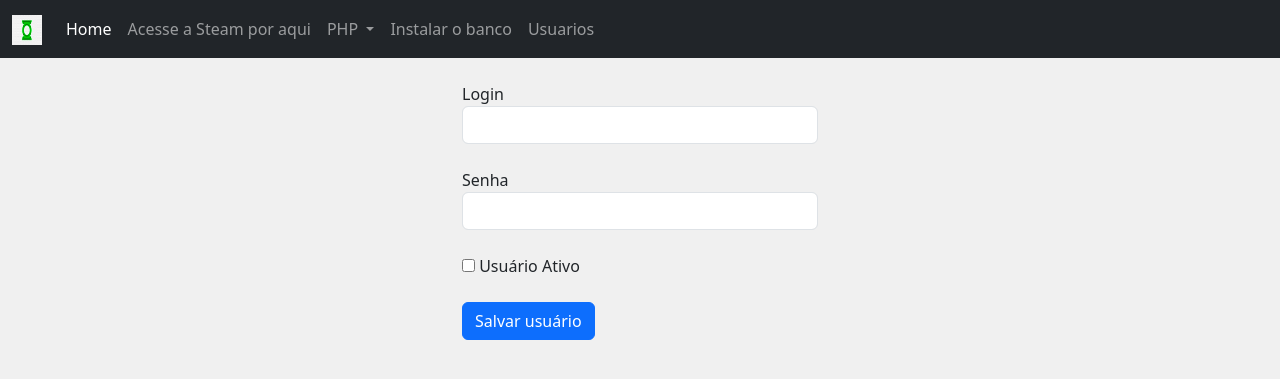
After one commit to Murillo-PP/PWIIB, a PHP site: page /novo_usuario.php in a window 1280 px wide. The commit adds this page. Shown: the top 379 px of the page. Run offline with PHP 8.4, Linux system fonts and the light colour scheme.

Commit message:
Inicio do cadastro do usuario

```diff
--- a/Usuarios.php
+++ b/Usuarios.php
@@ -13,8 +13,6 @@
     //todos os usuários do banco de dados
     $usuarios = $repo->buscarTodos();
 
-
-
 ?>
 
 <div class="row">
@@ -27,7 +25,7 @@
             <div class="card-body">
                 <div class="row">
                     <div class="col-4">
-                        <a class="btn btn-success">
+                        <a href="novo_usuario.php" class="btn btn-success">
                             Novo usuário
                         </a>
                     </div>
--- a/cabecalho.php
+++ b/cabecalho.php
@@ -18,6 +18,30 @@
             margin-left: auto;
             margin-right: auto;
       }
+
+      .btn-color {
+              background-color: #0e1c36;
+              color: #fff;
+          }
+
+      .profile-image-pic {
+              height: 200px;
+              width: 200px;
+              object-fit: cover;
+          }
+
+      body {
+              background-color: #F0F0F0;
+          }
+
+      .cardbody-color {
+              /*background-color: #ebf2fa;*/
+              background-color: #17458F;
+          }
+
+      a {
+              text-decoration: none;
+          }
     </style>
 
 </head>
@@ -36,31 +60,34 @@
           <a class="nav-link active" aria-current="page" href="index.php">Home</a>
         </li>
         <li class="nav-item">
-          <a class="nav-link" href="#">Link</a>
+        <a class="nav-link" href="https://store.steampowered.com/" > Acesse a Steam por aqui </a>
         </li>
         <li class="nav-item dropdown">
           <a class="nav-link dropdown-toggle" href="#" role="button" data-bs-toggle="dropdown" aria-expanded="false">
             PHP
           </a>
           <ul class="dropdown-menu">
-          <li><a class="dropdown-item" href="variavel.php">Variavel</a></li>
+            <li><a class="dropdown-item" href="professores.php">Professores</a></li>
             <li><a class="dropdown-item" href="if.php">if</a></li>
             <li><a class="dropdown-item" href="while.php">While</a></li>
             <li><a class="dropdown-item" href="for.php">for</a></li>
             <li><a class="dropdown-item" href="array.php">array/vetor</a></li>
             <li><a class="dropdown-item" href="switch.php">switch</a></li>
             <li><a class="dropdown-item" href="login.php">Login</a></li>
-            <li><a class="dropdown-item" href="Usuarios.php">Usuarios</a></li>
           </ul>
+        </li><!--Fim do menu dropdonw -->
+        <li class="nav-item">
+            <a class="nav-link" href="instalar.php" >
+              Instalar o banco
+            </a>
         </li>
+
         <li class="nav-item">
-          <a class="nav-link disabled" aria-disabled="true">Disabled</a>
+            <a class="nav-link" href="usuarios.php" >
+              Usuarios
+            </a>
         </li>
-      </ul>
-      <form class="d-flex" role="search">
-        <input class="form-control me-2" type="search" placeholder="Search" aria-label="Search">
-        <button class="btn btn-outline-success" type="submit">Search</button>
-      </form>
+      </ul><!--Fim do menu  -->
     </div>
   </div>
 </nav>
--- /dev/null
+++ b/novo_usuario.php
@@ -0,0 +1,27 @@
+<?php
+    include "cabecalho.php";
+    include "conexao.php";
+?>
+<div class="row">
+    <div class="col-4 offset-4">
+        <form action="salvar_usuario.php" method="post">
+            <br>
+            <label>Login</label>
+            <input name="login" type="text" class="form-control" />
+            <br/>
+            <label>Senha</label>
+            <input name="senha" type="password" class="form-control" />
+            <br />
+            <input type="checkbox" name="ativo" value="Usuário Ativo" />
+            Usuário Ativo
+            <br />
+            <br />
+            <button name="salvar_usuario" type="submit" class="btn btn-primary">
+                Salvar usuário
+            </button>
+        </form>
+    </div>
+</div>
+
+
+<?php include "rodape.php"; ?>
```
Also changed, not shown: salvar_usuario.php (added, +14 -0 lines).
